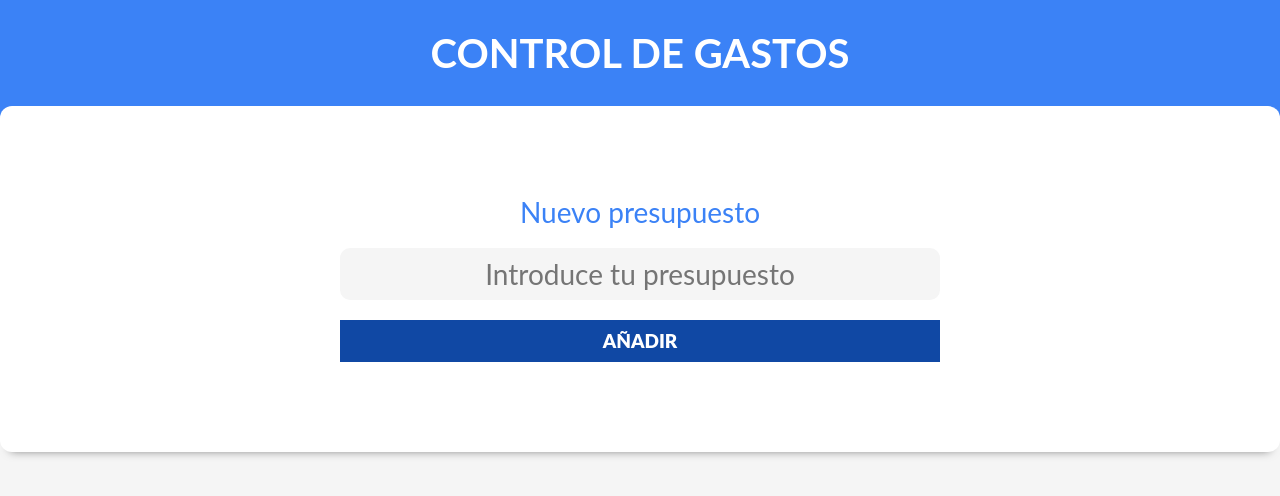
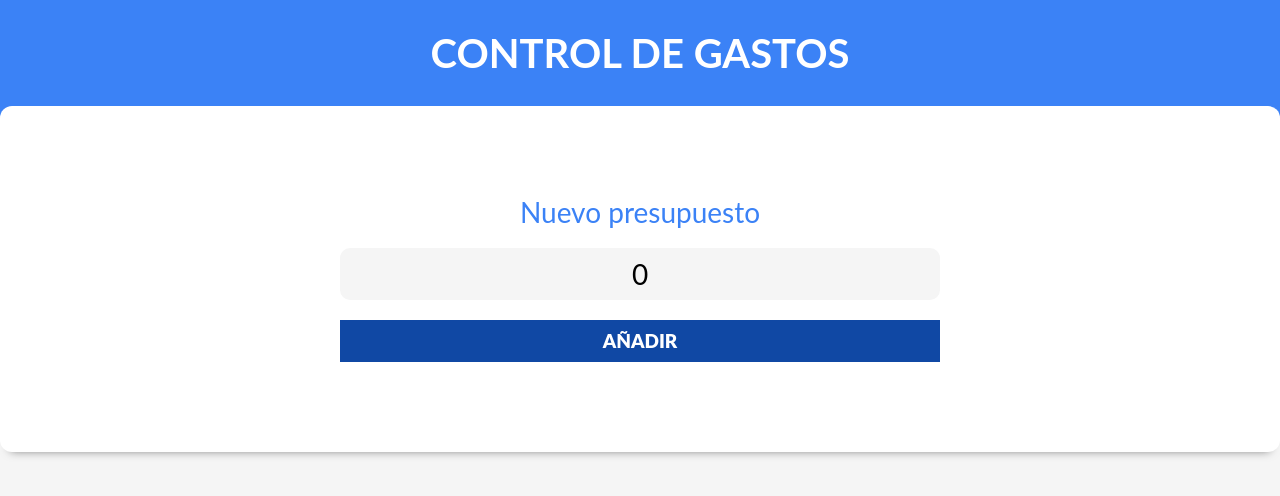
Before and after one commit to DrunkPsyduck/100DaysOfReact, a React (Vite) app in the folder control-gastos/: page / in a window 1280 px wide. Shown: the top 496 px of the page. Built offline with nearby package versions, Linux system fonts and the light colour scheme.

Commit message:
Se aáden los props a NuevoPresupuesto

```diff
--- a/control-gastos/src/App.jsx
+++ b/control-gastos/src/App.jsx
@@ -2,11 +2,14 @@ import { useState } from 'react'
 import Header from './Components/Header'
 
 function App() {
-  const [count, setCount] = useState(0)
+  const [presupuesto, setPresupuesto] = useState(0)
 
   return (
     <div>
-      <Header/>
+      <Header
+        presupuesto={presupuesto}
+        setPresupuesto={setPresupuesto}
+      />
 
     </div>
   )
--- a/control-gastos/src/Components/Header.jsx
+++ b/control-gastos/src/Components/Header.jsx
@@ -1,11 +1,14 @@
 import NuevoPresupuesto from "./NuevoPresupuesto"
 
 
-function Header() {
+function Header({presupuesto, setPresupuesto}) {
   return (
     <header>
-    <h1 className="header"> Control de gastos </h1>
-    <NuevoPresupuesto />
+        <h1 className="header"> Control de gastos </h1>
+        <NuevoPresupuesto
+            presupuesto={presupuesto}
+            setPresupuesto={setPresupuesto}
+        />
     </header>
   )
 }
--- a/control-gastos/src/Components/NuevoPresupuesto.jsx
+++ b/control-gastos/src/Components/NuevoPresupuesto.jsx
@@ -1,5 +1,7 @@
+import { useEffect, useState } from "react"
 
-function NuevoPresupuesto() {
+function NuevoPresupuesto({presupuesto, setPresupuesto}) {
+
   return (
     <div className='contenedor-presupuesto sombra'>
 
@@ -9,7 +11,9 @@ function NuevoPresupuesto() {
                     Nuevo presupuesto
                 </label>
                 <input className="nuevo-presupuesto"
-                type="text" placeholder="Introduce tu presupuesto"/>
+                type="text" placeholder="Introduce tu presupuesto"
+                value={presupuesto}
+                onChange={e=>{setPresupuesto(e.target.value)}}/>
             </div>
             <input type='submit' value='añadir' />
         </form>
```
